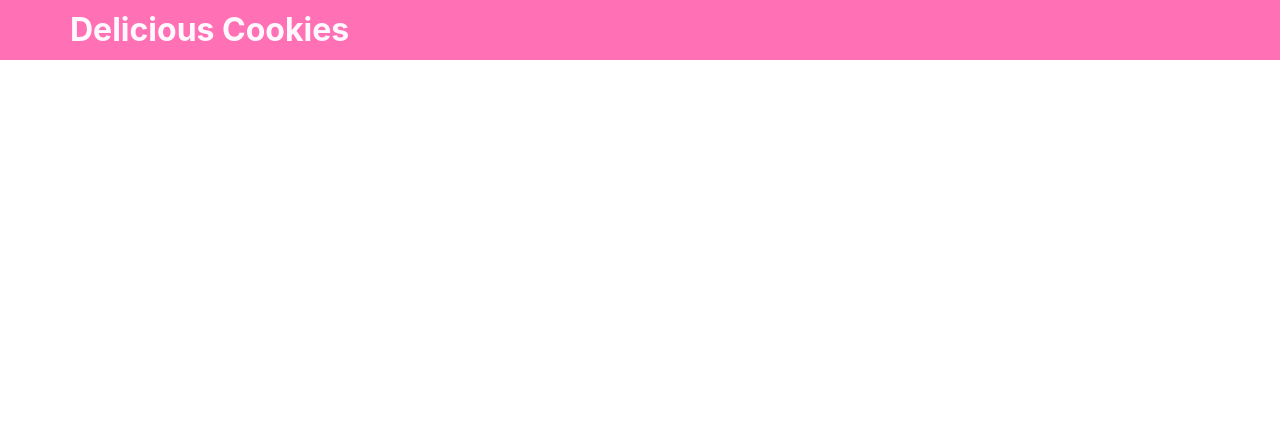
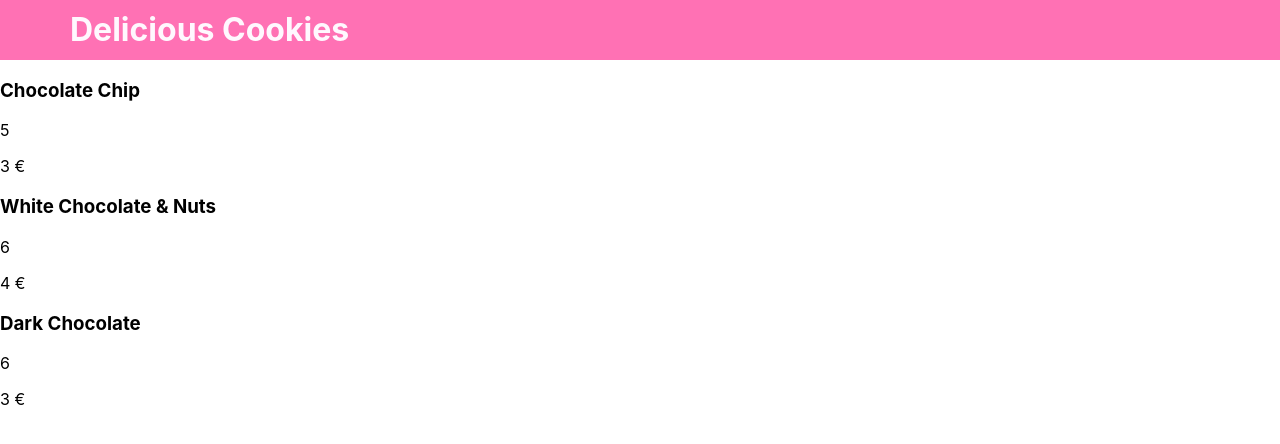
Before and after one commit to pauline-wim/test-tech-mavoie, a React (Create React App) app: page / in a window 1280 px wide. Shown: the top 444 px of the page. Built offline with nearby package versions, Linux system fonts and the light colour scheme; some icons are missing.

Commit message:
Added Article List

```diff
--- a/src/App.js
+++ b/src/App.js
@@ -1,5 +1,6 @@
 // Components
 import Header from "./components/Header";
+import ArticleList from "./components/ArticleList";
 // CSS
 import "./App.css";
 
@@ -7,6 +8,7 @@ function App() {
   return (
     <div className="App">
       <Header />
+      <ArticleList />
     </div>
   );
 }
--- /dev/null
+++ b/src/components/ArticleList.js
@@ -0,0 +1,21 @@
+export default function ArticleList() {
+  return (
+    <main>
+      <article>
+        <h3>Chocolate Chip</h3>
+        <p className="quantity">5</p>
+        <p className="price">3 €</p>
+      </article>
+      <article>
+        <h3>White Chocolate & Nuts</h3>
+        <p className="quantity">6</p>
+        <p className="price">4 €</p>
+      </article>
+      <article>
+        <h3>Dark Chocolate</h3>
+        <p className="quantity">6</p>
+        <p className="price">3 €</p>
+      </article>
+    </main>
+  );
+}
```
